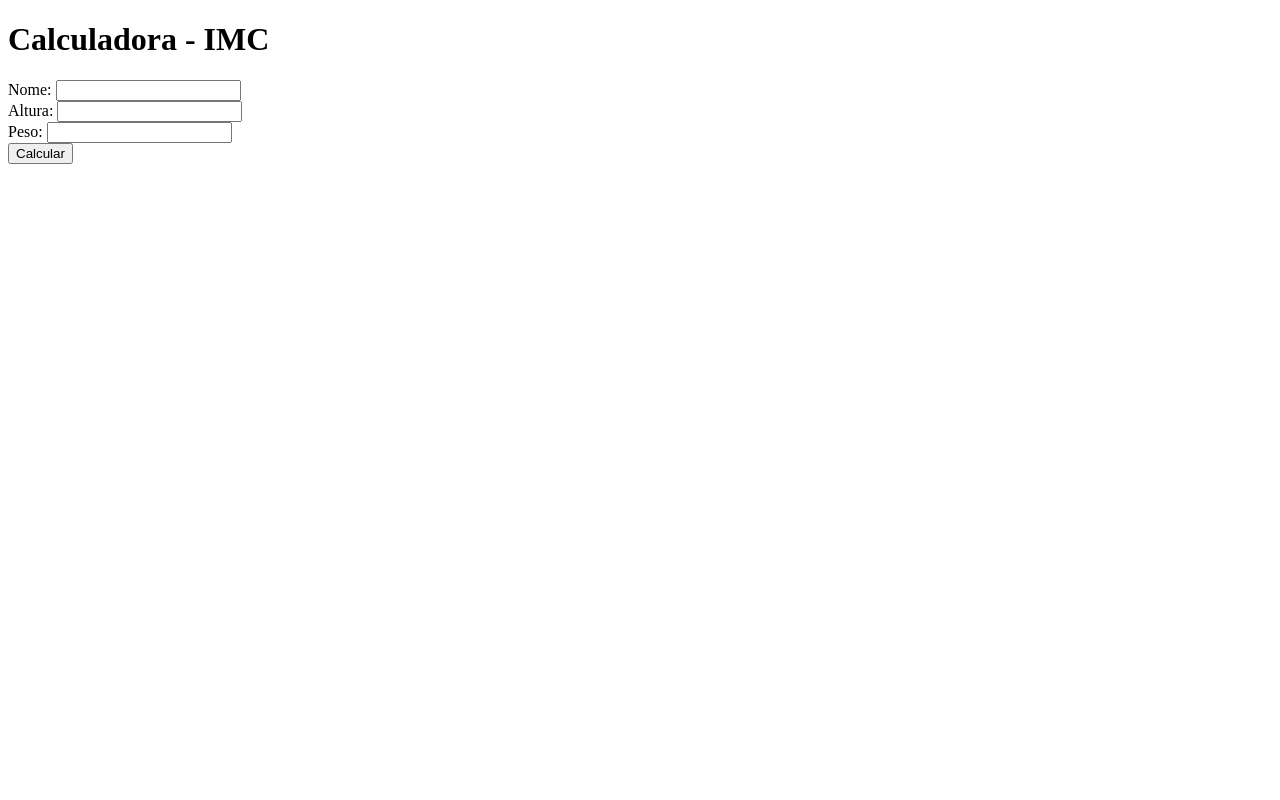
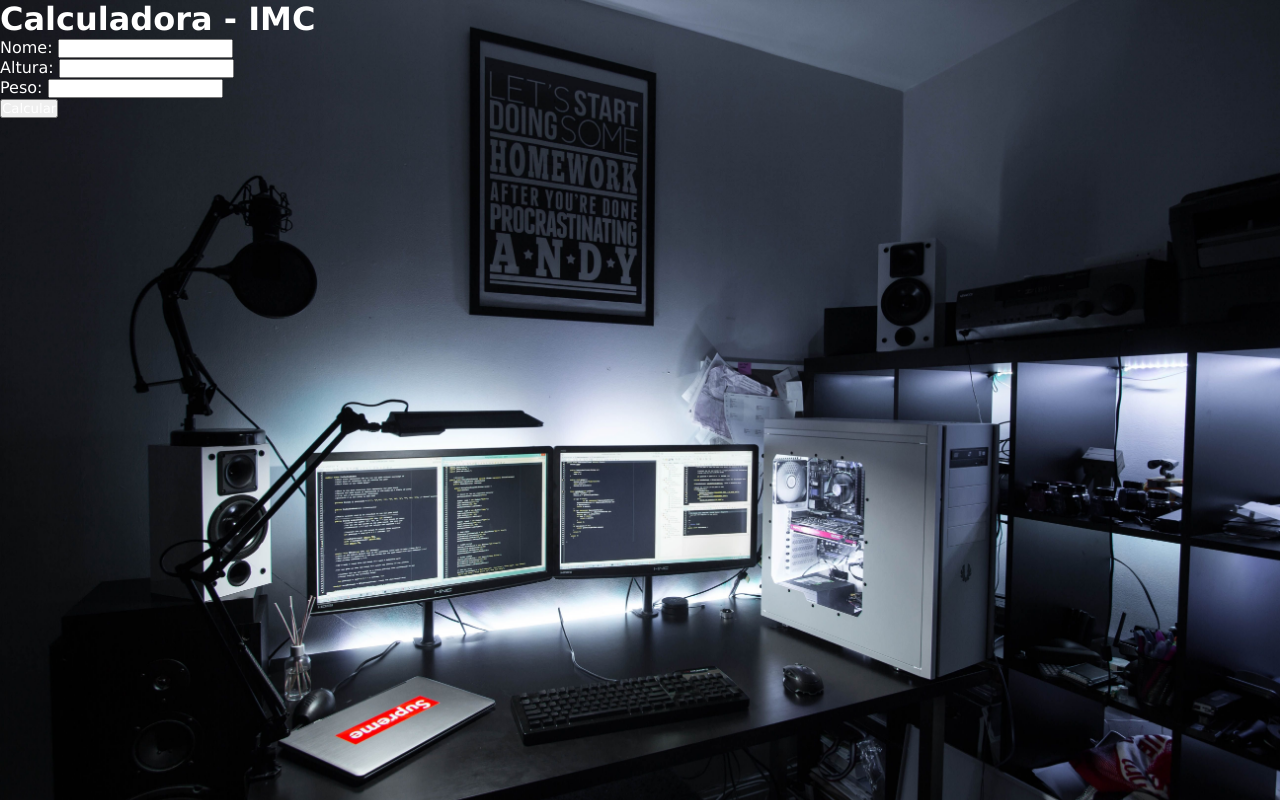
Before and after one commit to micaelrosario/Calculadora_IMC, a plain HTML site: page index.html in a window 1280 px wide. Drawn offline with Linux system fonts and the light colour scheme.

Commit message:
add background image

```diff
--- /dev/null
+++ b/css/styles.css
@@ -0,0 +1,15 @@
+/* Geral */
+*{
+    margin: 0;
+    padding: 0;
+    font-family: Verdana;
+    color: #ffffff;
+    box-sizing: border-box;
+}
+
+/*Corpo do Projeto*/
+body{
+    background-image: url(../img/fund_dark.jpg);
+    background-position: top;
+    background-size: 100%;
+}
--- a/index.html
+++ b/index.html
@@ -4,6 +4,8 @@
     <meta charset="UTF-8">
     <meta name="viewport" content="width=device-width, initial-scale=1.0">
     <title>Calculadora de IMC</title>
+    <link rel="stylesheet" href="css/styles.css">
+    <script src="js/scripts.js" defer></script>
 </head>
 <body>
     <div class="calc-container">
```
Also changed, not shown: img/fund_dark.jpg (added), js/scripts.js (added).
